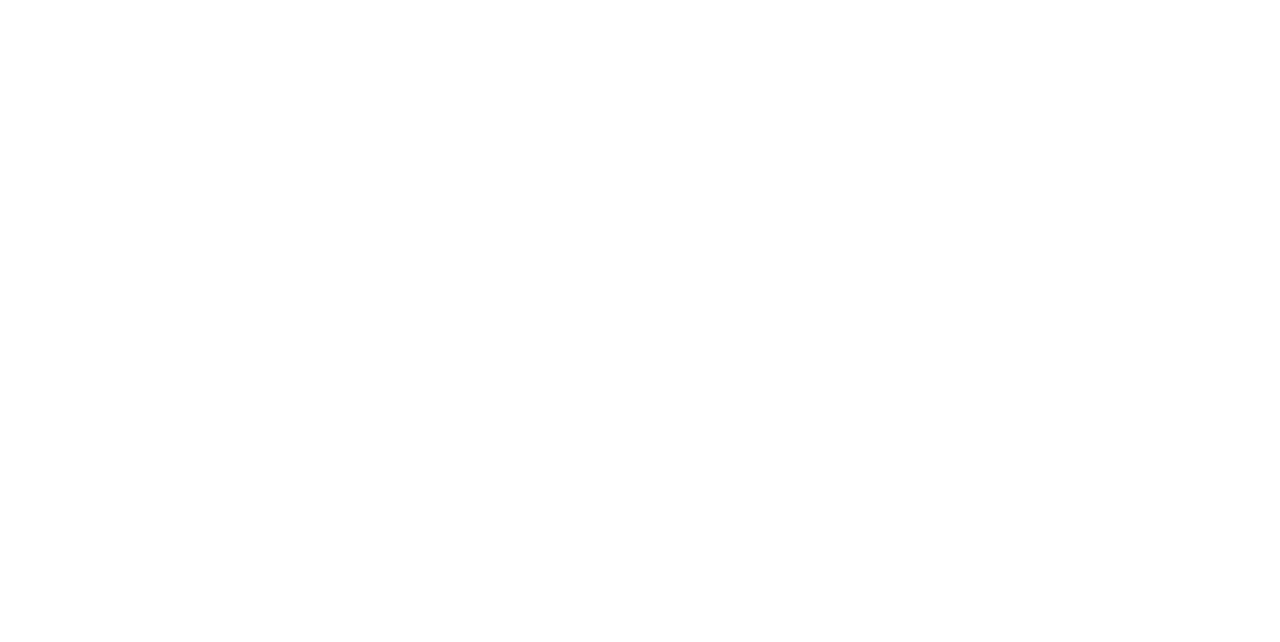
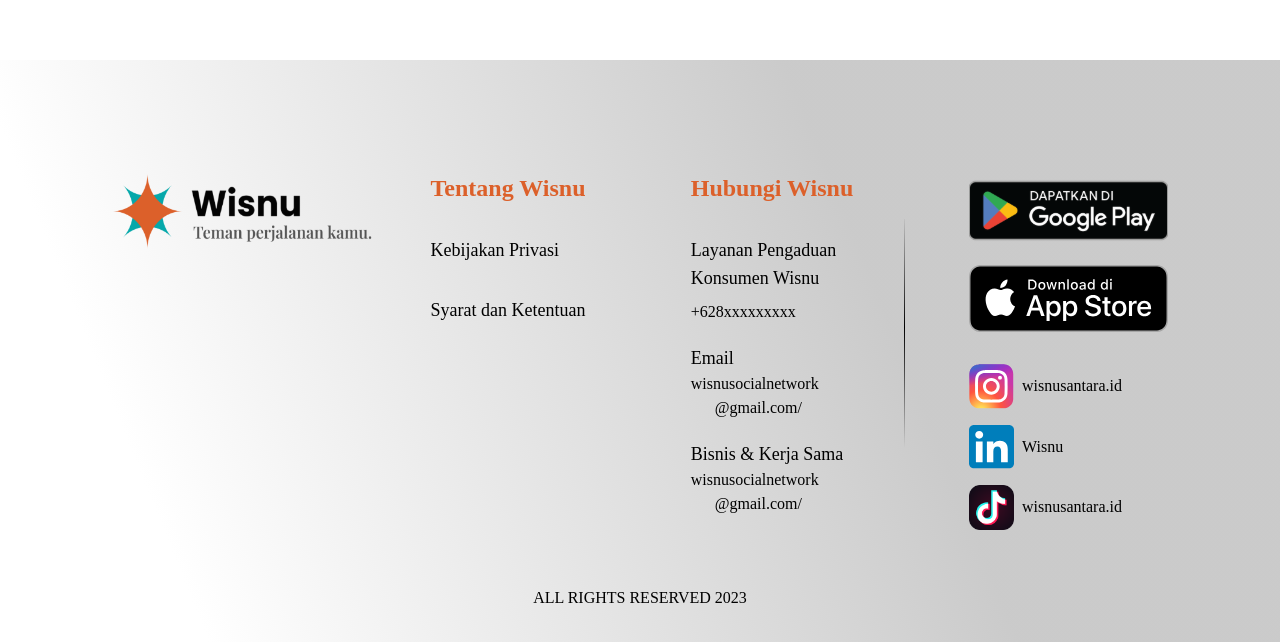
Before and after one commit to renusacoid/web-landingpage, a Next.js app: page /terms-of-use in a window 1280 px wide. Before the commit this address had no page. Shown: the part 1971-2613 px from the top of the page. Before the commit the page ends 800 px from the top, so only its background shows below. Built offline with nearby package versions, Linux system fonts and the light colour scheme.

Commit message:
Fix TOS route

```diff
--- a/src/components/footer.jsx
+++ b/src/components/footer.jsx
@@ -29,7 +29,7 @@
           <Link href={"/privacy-policy"}>
             <p className="text-lg font-medium md:mb-8">Kebijakan Privasi</p>
           </Link>
-          <Link href={"/term-of-use"}>
+          <Link href={"/terms-of-use"}>
             <p className="text-lg font-medium">Syarat dan Ketentuan</p>
           </Link>
         </div>
```
Also changed, not shown: src/pages/terms-of-use.jsx (renamed from src/pages/term-of-use.jsx).
